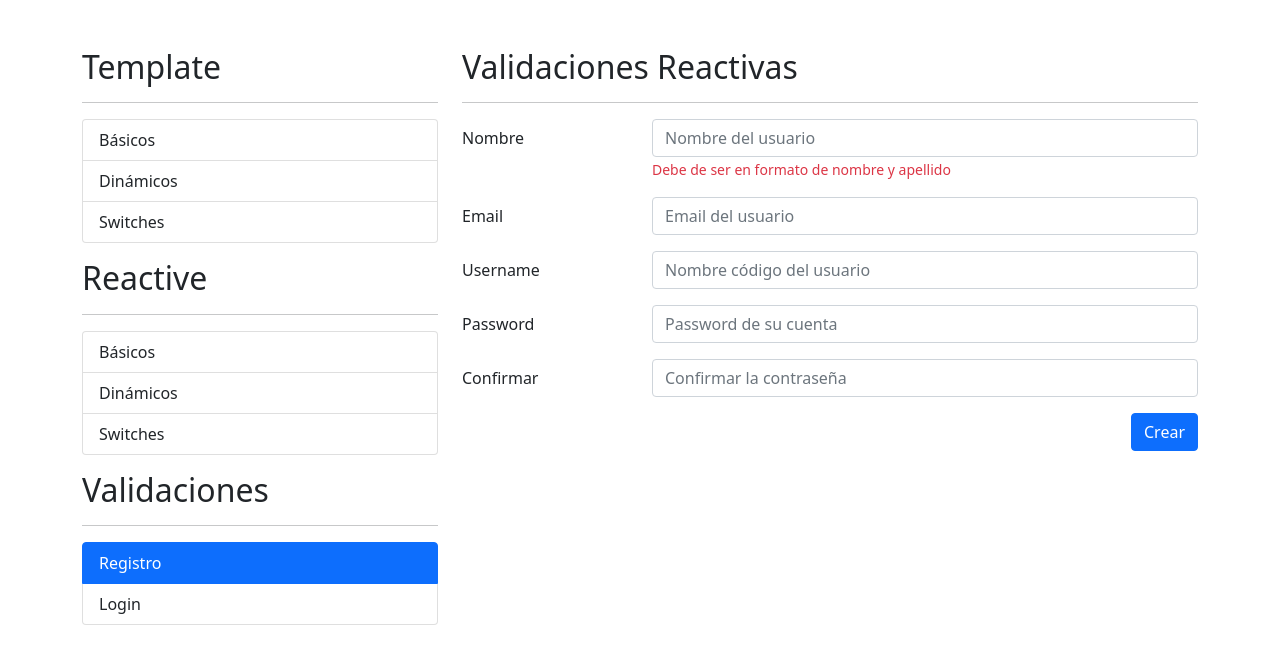
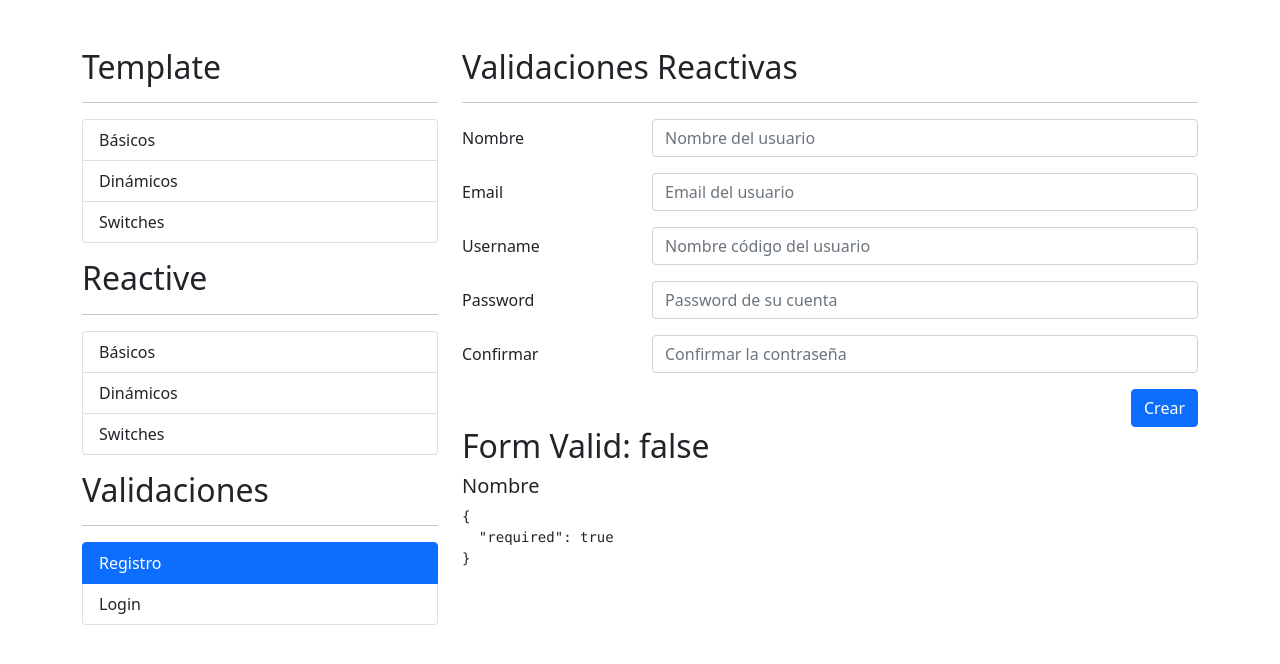
Before and after one commit to JanFreemind/06-formulariosApp, an Angular app: page /auth/registro in a window 1280 px wide. Shown: the top 664 px of the page. Built offline with nearby package versions, Linux system fonts and the light colour scheme.

Commit message:
Validar contra una expresión regular

```diff
--- a/src/app/auth/auth.module.ts
+++ b/src/app/auth/auth.module.ts
@@ -1,9 +1,11 @@
 import { NgModule } from '@angular/core';
 import { CommonModule } from '@angular/common';
+import { ReactiveFormsModule } from '@angular/forms';
 
 import { AuthRoutingModule } from './auth-routing.module';
 import { RegistroComponent } from './pages/registro/registro.component';
 import { LoginComponent } from './pages/login/login.component';
+
 
 
 @NgModule({
@@ -13,7 +15,8 @@ import { LoginComponent } from './pages/login/login.component';
   ],
   imports: [
     CommonModule,
-    AuthRoutingModule
+    AuthRoutingModule,
+    ReactiveFormsModule
   ]
 })
 export class AuthModule { }
--- a/src/app/auth/pages/registro/registro.component.html
+++ b/src/app/auth/pages/registro/registro.component.html
@@ -4,7 +4,9 @@
 <div class="row">
     <div class="col">
 
-        <form autocomplete="off">
+        <form autocomplete="off"
+              [formGroup]="miFormulario"
+              (ngSubmit)="submitFormulario()">
 
             <!--Nombre-->
             <div class="row mb-3">
@@ -12,9 +14,11 @@
                 <div class="col-sm-9">
                     <input type="text"
                        class="form-control"
+                       formControlName="nombre"
                        placeholder="Nombre del usuario">
 
-                    <span class="form-text text-danger">
+                    <span class="form-text text-danger"
+                          *ngIf="campoNoValido('nombre')">
                         Debe de ser en formato de nombre y apellido
                     </span>
 
@@ -63,7 +67,8 @@
 
             <div class="row">
                 <div class="col">
-                    <button class="btn btn-primary float-end">
+                    <button class="btn btn-primary float-end"
+                            type="submit">
                         Crear
                     </button>
                 </div>
@@ -73,3 +78,8 @@
 
     </div>
 </div>
+
+<h2>Form Valid: {{ miFormulario.valid }}</h2>
+
+<h5>Nombre</h5>
+<pre>{{ miFormulario.controls['nombre'].errors | json }}</pre>
--- a/src/app/auth/pages/registro/registro.component.ts
+++ b/src/app/auth/pages/registro/registro.component.ts
@@ -1,4 +1,5 @@
 import { Component, OnInit } from '@angular/core';
+import { FormGroup, FormBuilder, Validators } from '@angular/forms';
 
 @Component({
   selector: 'app-registro',
@@ -8,9 +9,29 @@ import { Component, OnInit } from '@angular/core';
 })
 export class RegistroComponent implements OnInit {
 
-  constructor() { }
+  //TODO: Temporal
+  nombreApellidoPattern: string = '([a-zA-Z]+) ([a-zA-Z]+)';
+
+  miFormulario: FormGroup = this.fb.group({
+    nombre: ['', [ Validators.required, Validators.pattern( this.nombreApellidoPattern ) ]]
+  })
+
+  constructor( private fb: FormBuilder ) { }
 
   ngOnInit(): void {
   }
 
+  campoNoValido( campo: string) {
+    return this.miFormulario.get( campo )?.invalid
+            && this.miFormulario.get( campo )?.touched;
+  }
+
+  submitFormulario() {
+
+    console.log( this.miFormulario.value );
+
+    this.miFormulario.markAllAsTouched();
+
+  }
+
 }
```
